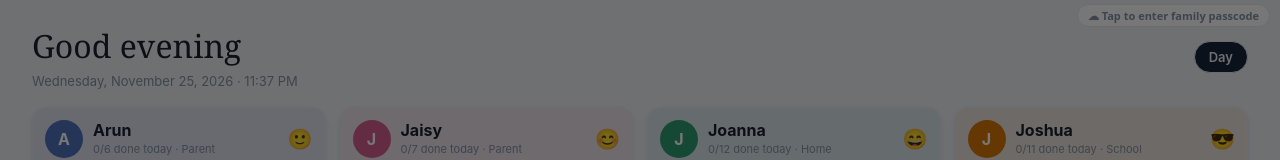
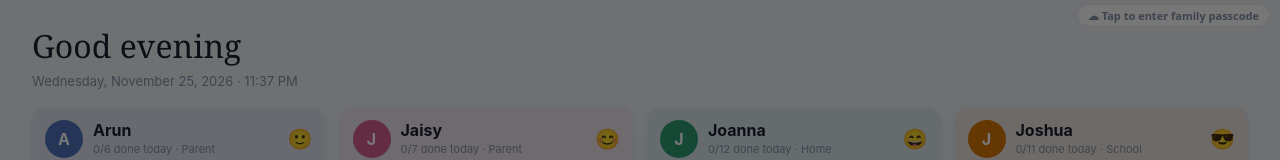
Before and after one commit to alphonseabraham2/family-dashboard, a plain HTML site: page index.html in a window 1280 px wide. Shown: the top 160 px of the page. Drawn offline with Linux system fonts and the light colour scheme.

Commit message:
Add files via upload

```diff
--- a/index.html
+++ b/index.html
@@ -57,7 +57,6 @@
 <main>
   <header class="topbar">
     <div><h1 id="greeting">Good morning</h1><div class="date"><time id="current-date"></time> · <time id="current-time"></time></div></div>
-    <span class="chip">Day</span>
   </header>
   <div class="board" id="board"></div>
 </main>
```
